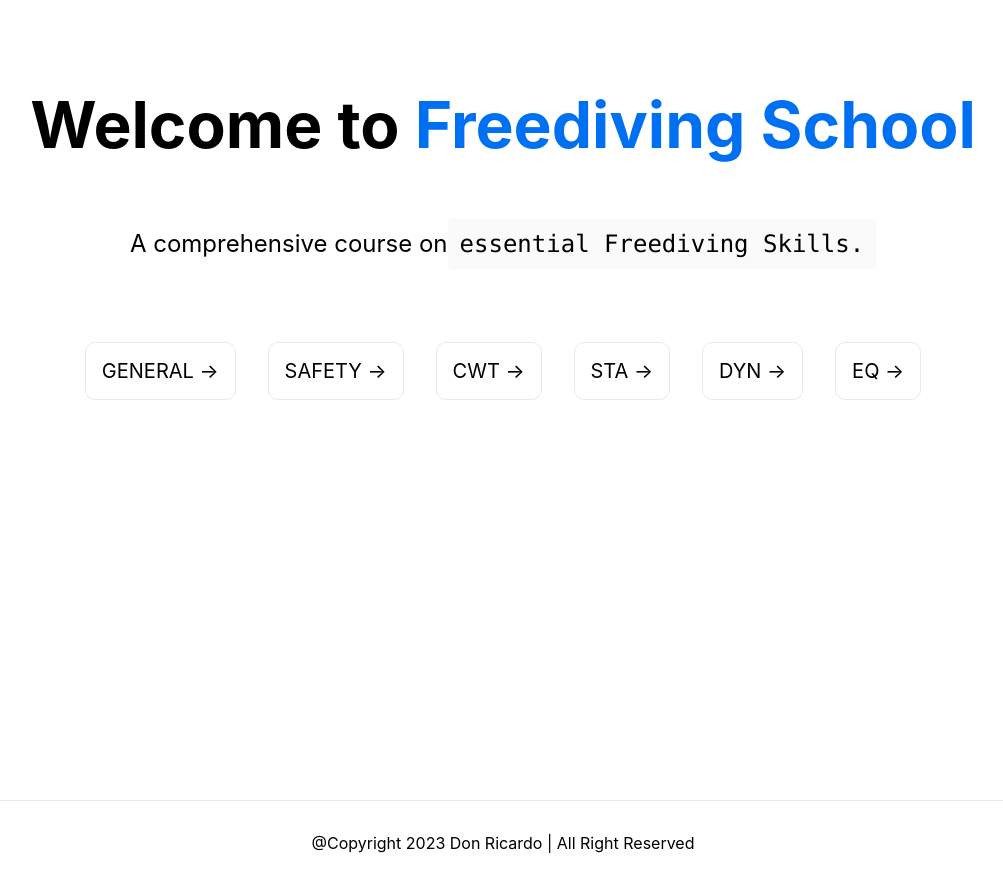
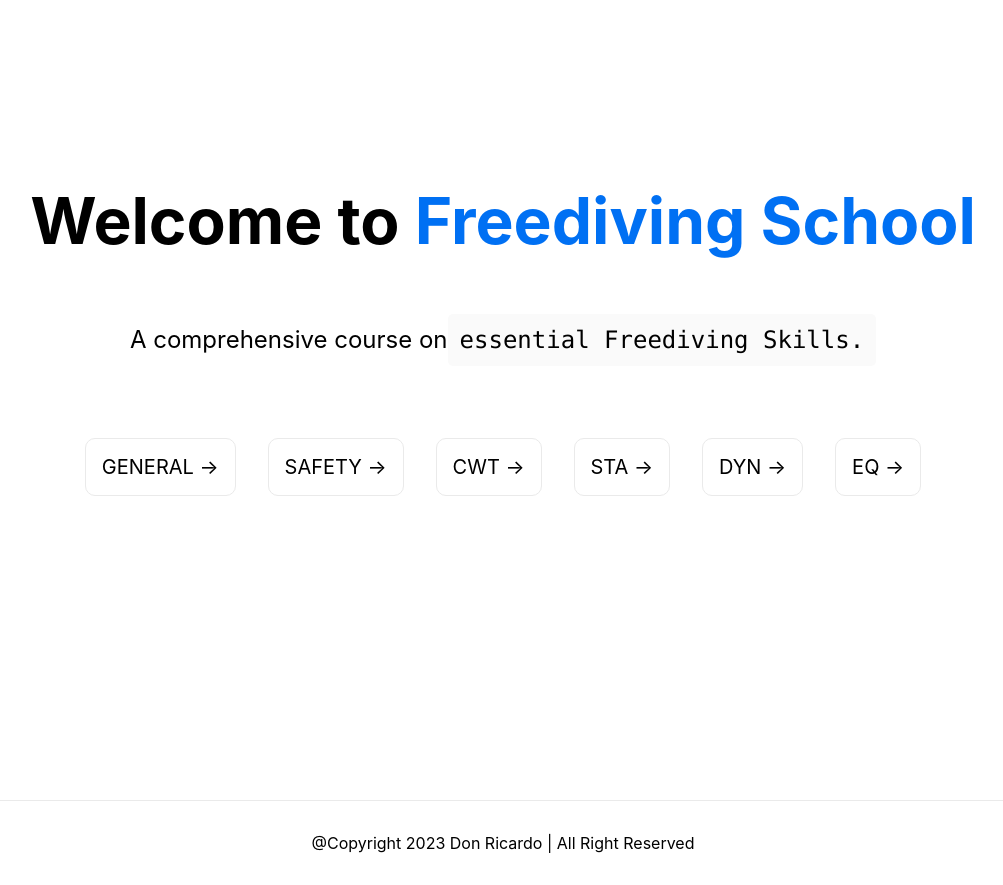
Before and after one commit to rangapin/vercel_free_ni, a Next.js app: page / in a window 1280 px wide. Shown: the whole page, without its empty margins (137-1140 px from the left). Built offline with nearby package versions, Linux system fonts and the light colour scheme.

Commit message:
added padding to index pg

```diff
--- a/styles/Home.module.css
+++ b/styles/Home.module.css
@@ -3,8 +3,9 @@
 }
 
 .main {
+  width: 100%;
   min-height: 100vh;
-  padding: 4rem 0;
+  padding: 10rem 0;
   font-size: 20px;
   display: block;
 }
```
